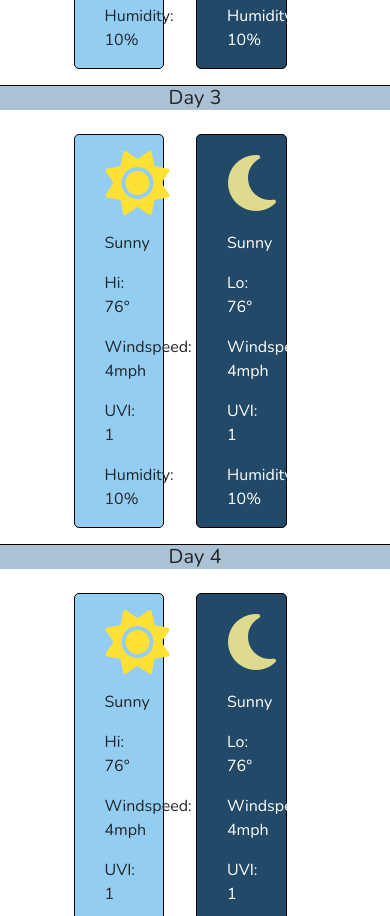
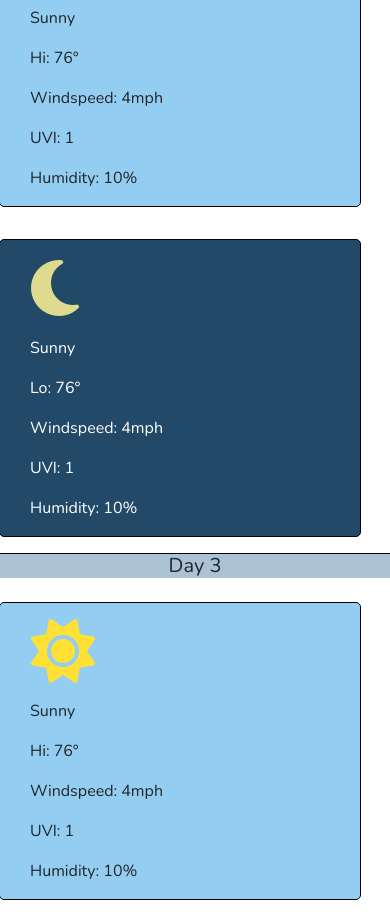
Before and after one commit to JDReeves86/06ChallengeTurnIn, a plain HTML site: page index.html in a window 390 px wide. Shown: the part 1840-2756 px from the top of the page. Drawn offline with nearby package versions, Linux system fonts and the light colour scheme.

Commit message:
responsive layout

```diff
--- a/index.html
+++ b/index.html
@@ -56,7 +56,7 @@
                 <h5 class="col-12 day-title">Day 1</h5>
 
                 <div class="row col-12 day-container">
-                    <div class="col-3 mycard day">
+                    <div class="col-12 col-sm-3 mycard day">
                         <div class="p-3">
                             <i class="fa-solid fa-sun sun" id="icon"></i>
                         </div>
@@ -68,7 +68,7 @@
                             <p>Humidity: 10%</p>
                         </div>
                     </div>
-                    <div class="col-3 mycard night">
+                    <div class="col-12 col-sm-3 mycard night">
                         <div class="p-3">
                             <i class="fa-solid fa-moon moon" id="icon"></i>
                         </div>
@@ -85,7 +85,7 @@
                 <h5 class="col-12 day-title">Day 2</h5>
 
                 <div class="row col-12 day-container">
-                    <div class="col-3 mycard day">
+                    <div class="col-12 col-sm-3 mycard day">
                         <div class="p-3">
                             <i class="fa-solid fa-sun sun" id="icon"></i>
                         </div>
@@ -97,7 +97,7 @@
                             <p>Humidity: 10%</p>
                         </div>
                     </div>
-                    <div class="col-3 mycard night">
+                    <div class="col-12 col-sm-3 mycard night">
                         <div class="p-3">
                             <i class="fa-solid fa-moon moon" id="icon"></i>
                         </div>
@@ -114,7 +114,7 @@
                 <h5 class="col-12 day-title">Day 3</h5>
 
                 <div class="row col-12 day-container">
-                    <div class="col-3 mycard day">
+                    <div class="col-12 col-sm-3 mycard day">
                         <div class="p-3">
                             <i class="fa-solid fa-sun sun" id="icon"></i>
                         </div>
@@ -126,7 +126,7 @@
                             <p>Humidity: 10%</p>
                         </div>
                     </div>
-                    <div class="col-3 mycard night">
+                    <div class="col-12 col-sm-3 mycard night">
                         <div class="p-3">
                             <i class="fa-solid fa-moon moon" id="icon"></i>
                         </div>
@@ -143,7 +143,7 @@
                 <h5 class="col-12 day-title">Day 4</h5>
 
                 <div class="row col-12 day-container">
-                    <div class="col-3 mycard day">
+                    <div class="col-12 col-sm-3 mycard day">
                         <div class="p-3">
                             <i class="fa-solid fa-sun sun" id="icon"></i>
                         </div>
@@ -155,7 +155,7 @@
                             <p>Humidity: 10%</p>
                         </div>
                     </div>
-                    <div class="col-3 mycard night">
+                    <div class="col-12 col-sm-3 mycard night">
                         <div class="p-3">
                             <i class="fa-solid fa-moon moon" id="icon"></i>
                         </div>
@@ -172,7 +172,7 @@
                 <h5 class="col-12 day-title">Day 5</h5>
 
                 <div class="row col-12 day-container">
-                    <div class="col-3 mycard day">
+                    <div class="col-12 col-sm-3 mycard day">
                         <div class="p-3 ">
                             <i class="fa-solid fa-sun sun" id="icon"></i>
                         </div>
@@ -184,7 +184,7 @@
                             <p>Humidity: 10%</p>
                         </div>
                     </div>
-                    <div class="col-3 mycard night">
+                    <div class="col-12 col-sm-3 mycard night">
                         <div class="p-3">
                             <i class="fa-solid fa-moon moon" id="icon"></i>
                         </div>
```
